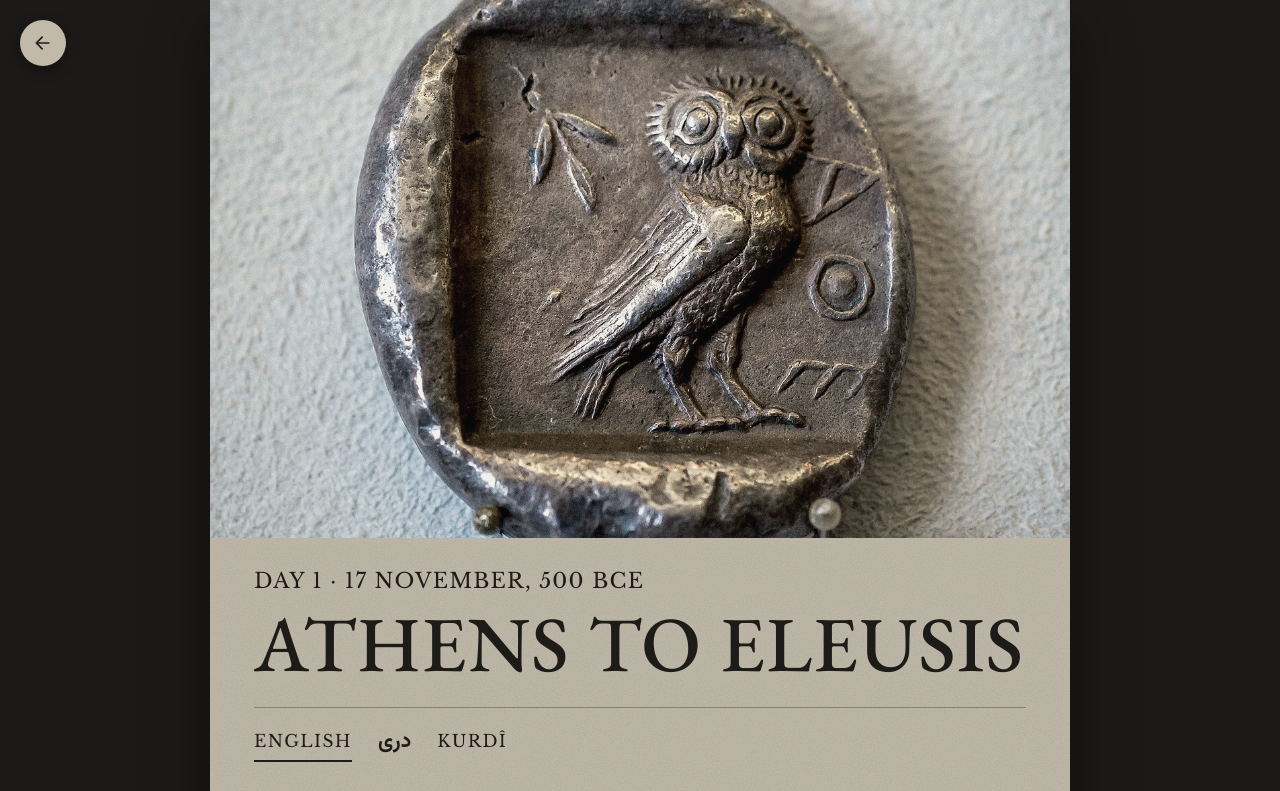
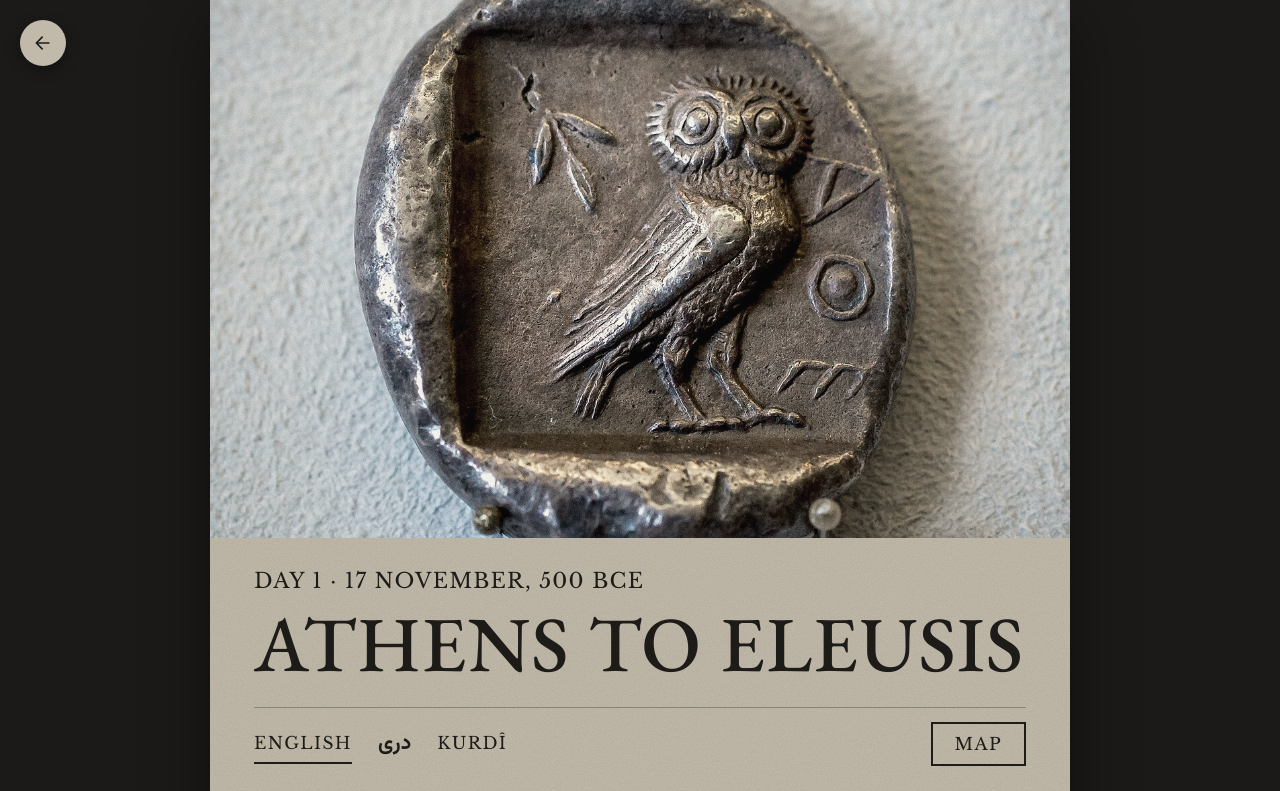
Before and after one commit to endlesslynow/crossingpersia, a plain HTML site: page day.html in a window 1280 px wide. Shown: the top 791 px of the page. Drawn offline with Linux system fonts and the light colour scheme.

Commit message:
Updated Crossing Persia website

```diff
--- a/day.css
+++ b/day.css
@@ -90,6 +90,14 @@ button { font: inherit; color: inherit; }
 .langs button:hover:not(:disabled), .langs button:focus-visible { border-bottom-color: var(--rule); outline: none; }
 .langs button[aria-pressed="true"] { border-bottom-color: var(--ink); }
 .langs button:disabled { opacity: .5; cursor: default; }
+.map-link {
+  display: inline-flex; align-items: center; justify-content: center; margin-left: auto;
+  height: 44px; padding: 0 22px; border: 2px solid var(--ink); border-radius: 0;
+  color: var(--ink); text-decoration: none;
+  font: 400 17px/1 'Libre Baskerville', Georgia, serif; letter-spacing: .08em; text-transform: uppercase;
+  transition: background .2s, color .2s;
+}
+.map-link:hover, .map-link:focus-visible { background: var(--ink); color: var(--card); outline: none; }
 
 /* ---------- the Dari player ---------- */
 .player {
--- a/day.html
+++ b/day.html
@@ -46,6 +46,8 @@
       <button type="button" data-lang="fa" lang="prs" dir="rtl">دری</button>
       <i aria-hidden="true">◆</i>
       <button type="button" data-lang="kmr" lang="ku">Kurdî</button>
+      <!-- the map of the journey, opened in a new tab -->
+      <a class="map-link" href="maps.html" target="_blank" rel="noopener">Map</a>
     </nav>
   </header>
 
```
Also changed, not shown: day-1.html (+2 -0 lines), day-2.html (+2 -0 lines), day-3.html (+2 -0 lines).
